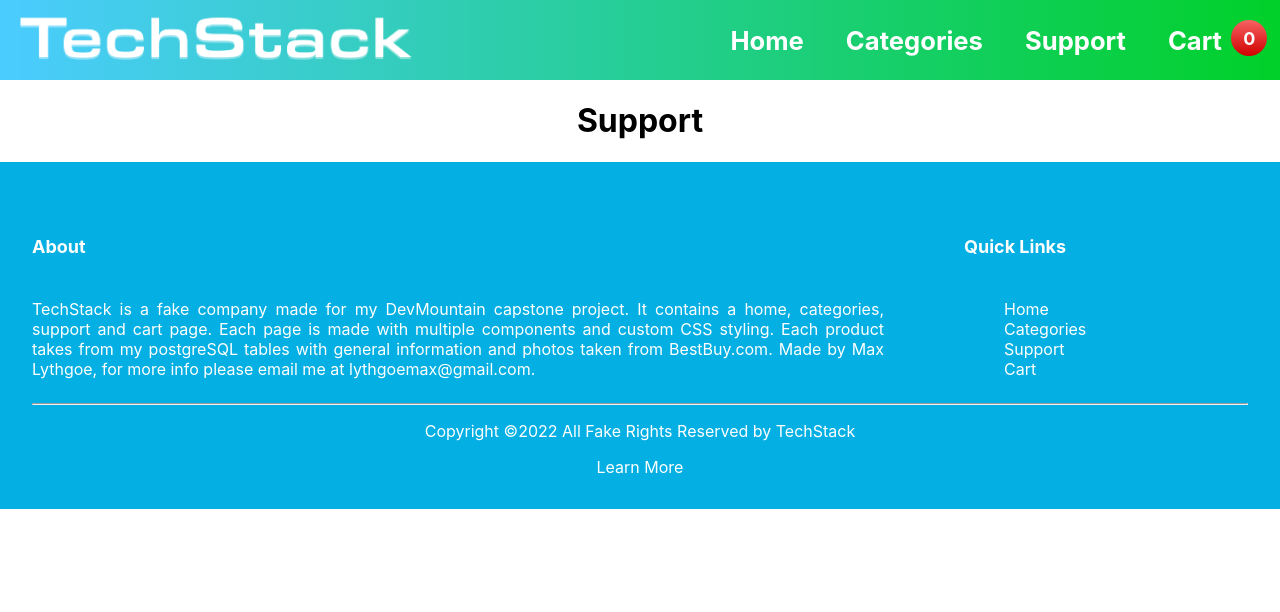
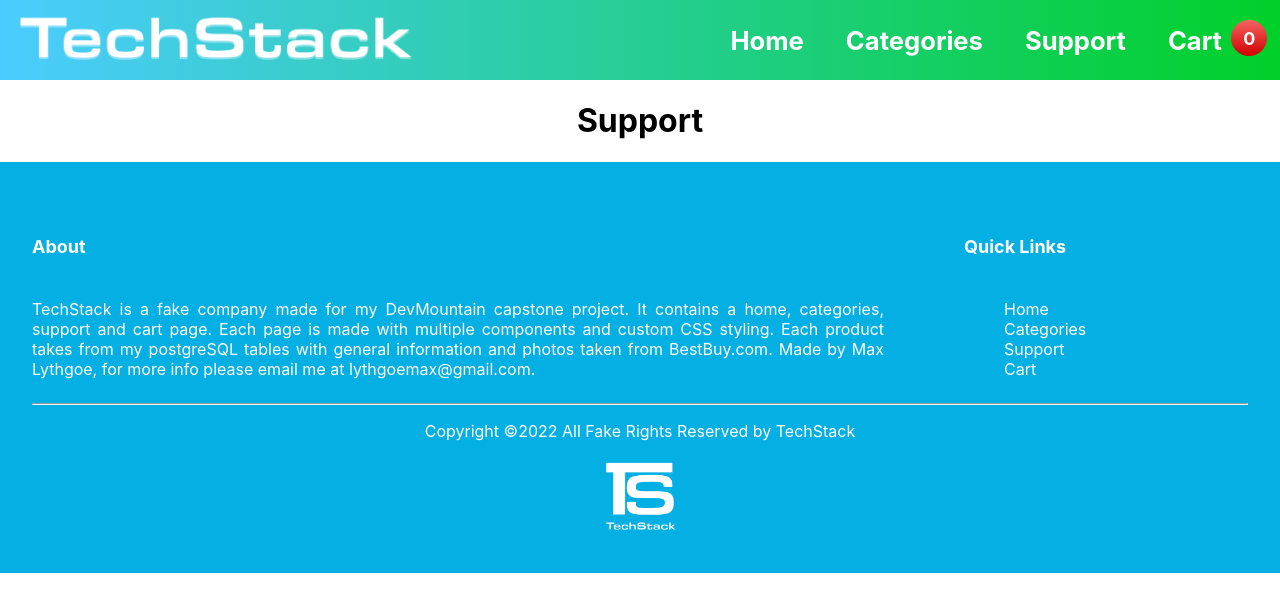
Before and after one commit to Max-Lythgoe/Specs-Capstone, a React (Create React App) app: page /support in a window 1280 px wide. Shown: the top 612 px of the page. Built offline with nearby package versions, Linux system fonts and the light colour scheme; no server answers.

Commit message:
made minor changes to home page and cart, also added logo icon to top of tab and bottom of footer

```diff
--- a/public/index.html
+++ b/public/index.html
@@ -3,12 +3,12 @@
   <head>
     <meta charset="utf-8" />
     <script src="https://kit.fontawesome.com/ae276d842f.js" crossorigin="anonymous"></script>
-    <link rel="icon" href="%PUBLIC_URL%/favicon.ico" />
+    <link rel="icon" href="/TS-icon.ico" />
     <meta name="viewport" content="width=device-width, initial-scale=1" />
     <meta name="theme-color" content="#000000" />
     <meta
       name="description"
-      content="Web site created using create-react-app"
+      content="Discover technology that meets your needs, or fullfills your wants. TechStack has products for any price range in a variety of categories."
     />
     <link rel="apple-touch-icon" href="%PUBLIC_URL%/logo192.png" />
     <!--
--- a/src/Components/Cart/Cart.jsx
+++ b/src/Components/Cart/Cart.jsx
@@ -69,7 +69,6 @@ const Cart = ({update, setUpdate}) => {
         })}
         <h3 className="subtitle">Subtotal: ${Number(total).toFixed(2)} </h3>
         <h3 className="subtitle">Shipping: FREE </h3>
-        {/* <h2 className="subtitle">Taxes: ${Number(total * .047).toFixed(2)} </h2> */}
         <h2>Total: ${Number(total).toFixed(2)} </h2>
         <button onClick={() => checkoutButton()} className="checkout-btn"><b>Go to Checkout</b></button>
         </div>
--- a/src/Components/Footer.jsx
+++ b/src/Components/Footer/Footer.jsx
@@ -2,6 +2,7 @@ import {useEffect, useState } from "react";
 import { Link } from 'react-router-dom';
 import axios from 'axios';
 import './footer.css';
+import smallLogo from "./TS-Centered-Logo.png";
 
 const Footer = ({update}) => {
 
@@ -41,8 +42,9 @@ const Footer = ({update}) => {
           </div>
         </div>
         <hr></hr>
-        <p>Copyright ©2022 All Fake Rights Reserved by TechStack</p> <a href="/support">Learn More</a>
+        <p>Copyright ©2022 All Fake Rights Reserved by TechStack</p>
       </div>
+      <img className="small-logo" src={smallLogo} alt="small TechStack Logo"></img>
       <Link to="/cart">
       <div>
       <h1 className="counter-icon">{data.length}</h1>
--- a/src/Components/footer.css
+++ b/src/Components/Footer/footer.css
@@ -69,6 +69,10 @@ a {
     color: white;
 }
 
+.small-logo {
+    width: 5em;
+}
+
 @media screen and (max-width: 960px) {
     .counter-icon {
         position: absolute;
--- a/src/Components/MainProduct/MainProduct.jsx
+++ b/src/Components/MainProduct/MainProduct.jsx
@@ -20,7 +20,7 @@ return (
       <img className='phone1' style={{transform: `translateY(${offsetY * 0.3}px)`}} src="https://support.apple.com/library/content/dam/edam/applecare/images/en_US/iOS/ios15-iphone13-pro-search-animation.gif" alt="left airpod"></img>
 
       <img className='phone2' style={{transform: `translateY(${offsetY * .8}px)`}} src="https://manuals.plus/wp-content/uploads/2021/09/use-stickers-with-imessage-on-your-iphone-ipad-and-ipod-touch-apple-support_613d42ba9660a.gif" alt="right aripod"></img>
-      <h2 className='maintext'>iPhone 13 Pro</h2>
+      <h2 className='maintext'>Shop iPhone</h2>
       <Link to="/categories">
       <button className='buy-button-phones'>Shop Now</button>
       </Link>
--- a/src/Components/MainProduct/Parallax.css
+++ b/src/Components/MainProduct/Parallax.css
@@ -82,6 +82,7 @@ section {
     color: white;
     border-radius: 30px;
     margin-top: .5em;
+
 }
 
 .buy-button:hover {
@@ -141,12 +142,6 @@ background-color: #fff;
         z-index: 1;
     }
 
-    .background-body {
-        /* background: linear-gradient(0deg, rgb(255, 103, 2) 50%, rgb(225, 255, 2) 100%); */
-        /* width: 100%;
-        height: 100% */
-    }
-
     .subtext {
         font-size: small;
     }
--- a/src/Components/Pages/CartPage.jsx
+++ b/src/Components/Pages/CartPage.jsx
@@ -1,7 +1,7 @@
 import {useState} from 'react'
 import Cart from '../Cart/Cart'
 import NavBar from '../NavBar/NavBar'
-import Footer from '../Footer'
+import Footer from '../Footer/Footer'
 
 const CartPage = () => {
     const [update, setUpdate] = useState(0)
--- a/src/Components/Pages/Categories.jsx
+++ b/src/Components/Pages/Categories.jsx
@@ -1,7 +1,7 @@
 import React from 'react'
 import NavBar from '../NavBar/NavBar'
 import ProductByCategory from '../Categories/ProductByCategory'
-import Footer from '../Footer'
+import Footer from '../Footer/Footer'
 
 const CategoriesPage = ({update, setUpdate}) => {
   return (
--- a/src/Components/Pages/Home.jsx
+++ b/src/Components/Pages/Home.jsx
@@ -1,8 +1,8 @@
-import {useState} from 'react';
+import React from 'react';
 import Products from '../Products/Products'
 import MainProduct from '../MainProduct/MainProduct'
 import NavBar from '../NavBar/NavBar'
-import Footer from '../Footer'
+import Footer from '../Footer/Footer'
 import Parallax from '../MainProduct/Parallax';
 import AnimatedAccessory from '../MainProduct/AnimatedAccessory';
 
--- a/src/Components/Pages/Support.jsx
+++ b/src/Components/Pages/Support.jsx
@@ -1,5 +1,5 @@
 import React from 'react'
-import Footer from '../Footer'
+import Footer from '../Footer/Footer'
 import NavBar from '../NavBar/NavBar'
 
 const Support = () => {
```
Also changed, not shown: src/Components/Footer/TS-Centered-Logo.png (added), 1 other file (tests, documents, lock files or other folders).
